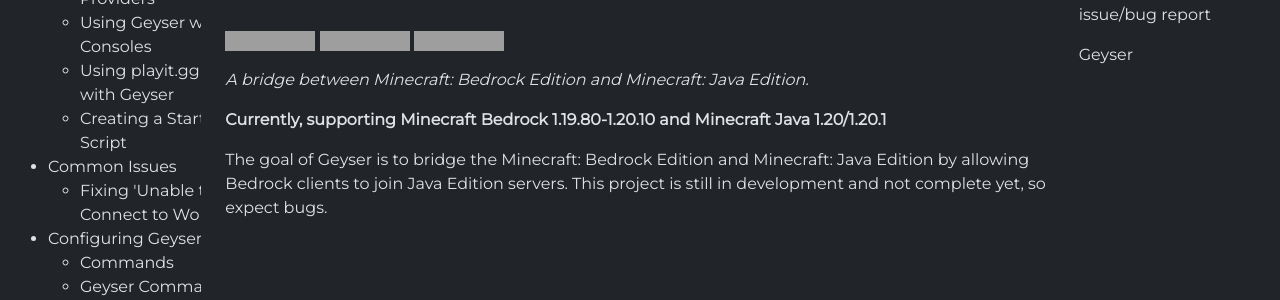
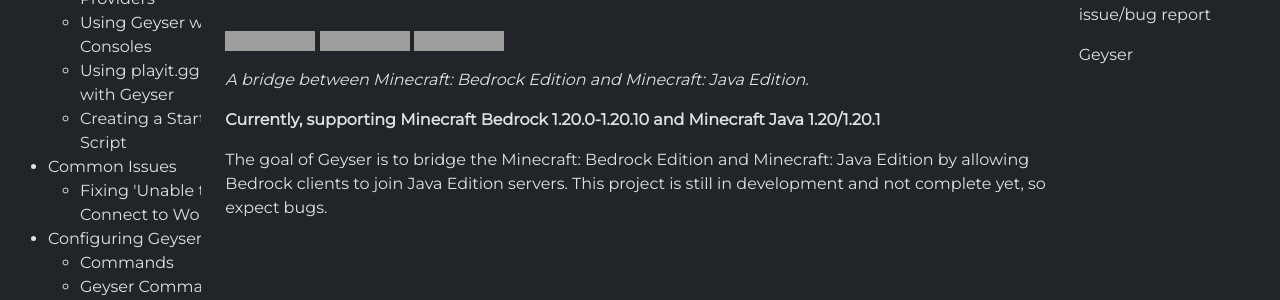
Before and after one commit to GeyserMC/GeyserWiki, a Jekyll site: the page built from _docs/geyser/root.md, in a window 1280 px wide, cut to the strip 161-461 px from the top of the page. Built offline with Jekyll 4.4.1, drawn with Linux system fonts in a browser that asks for light colours; grey boxes are pictures that could not be loaded.

Commit message:
Remove 1.19.80 from versions.json (#195)

```diff
--- a/_data/versions.json
+++ b/_data/versions.json
@@ -1,4 +1,4 @@
 {
-  "bedrock": "1.19.80-1.20.10",
+  "bedrock": "1.20.0-1.20.10",
   "java": "1.20/1.20.1"
 }
```
